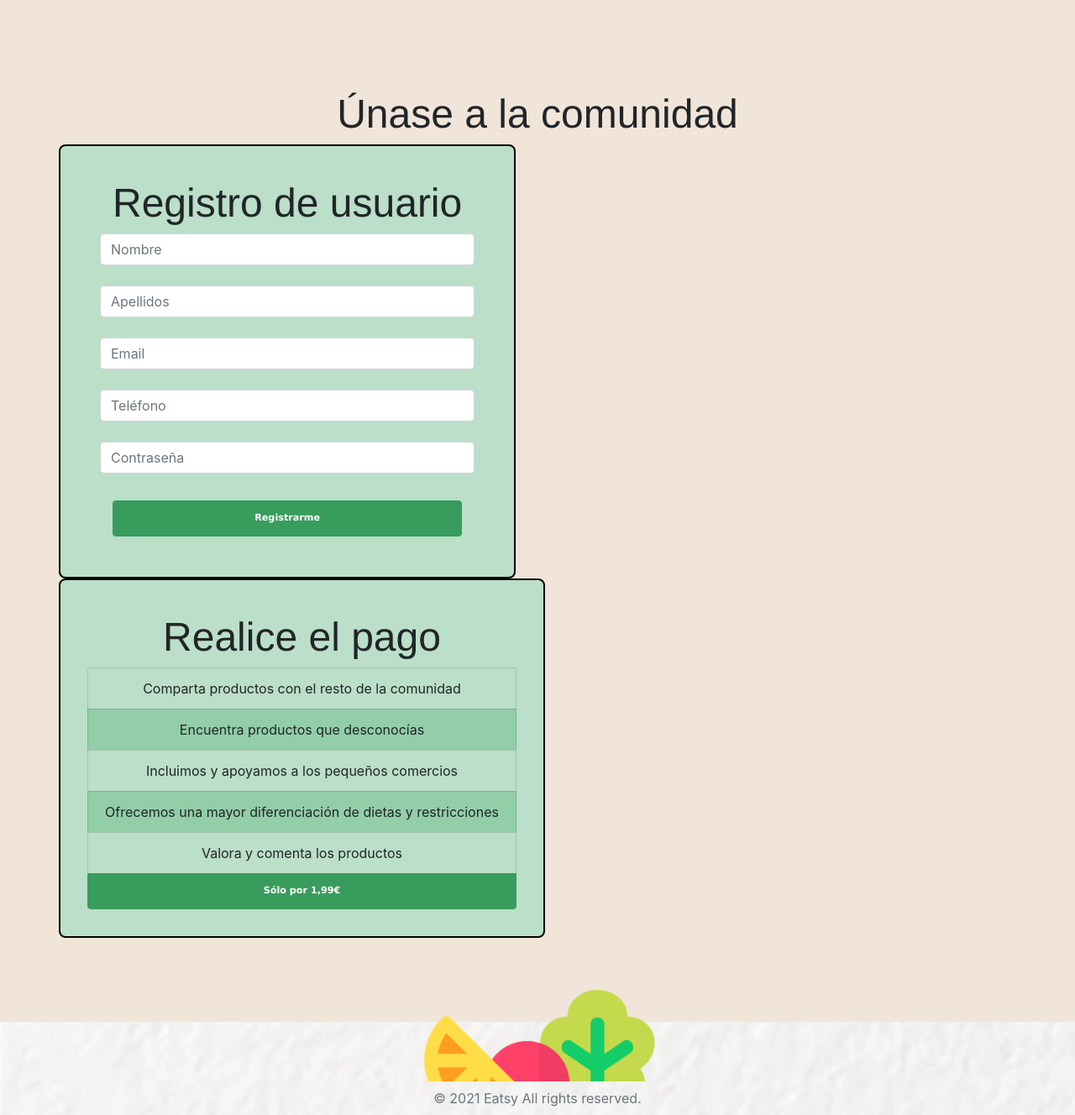
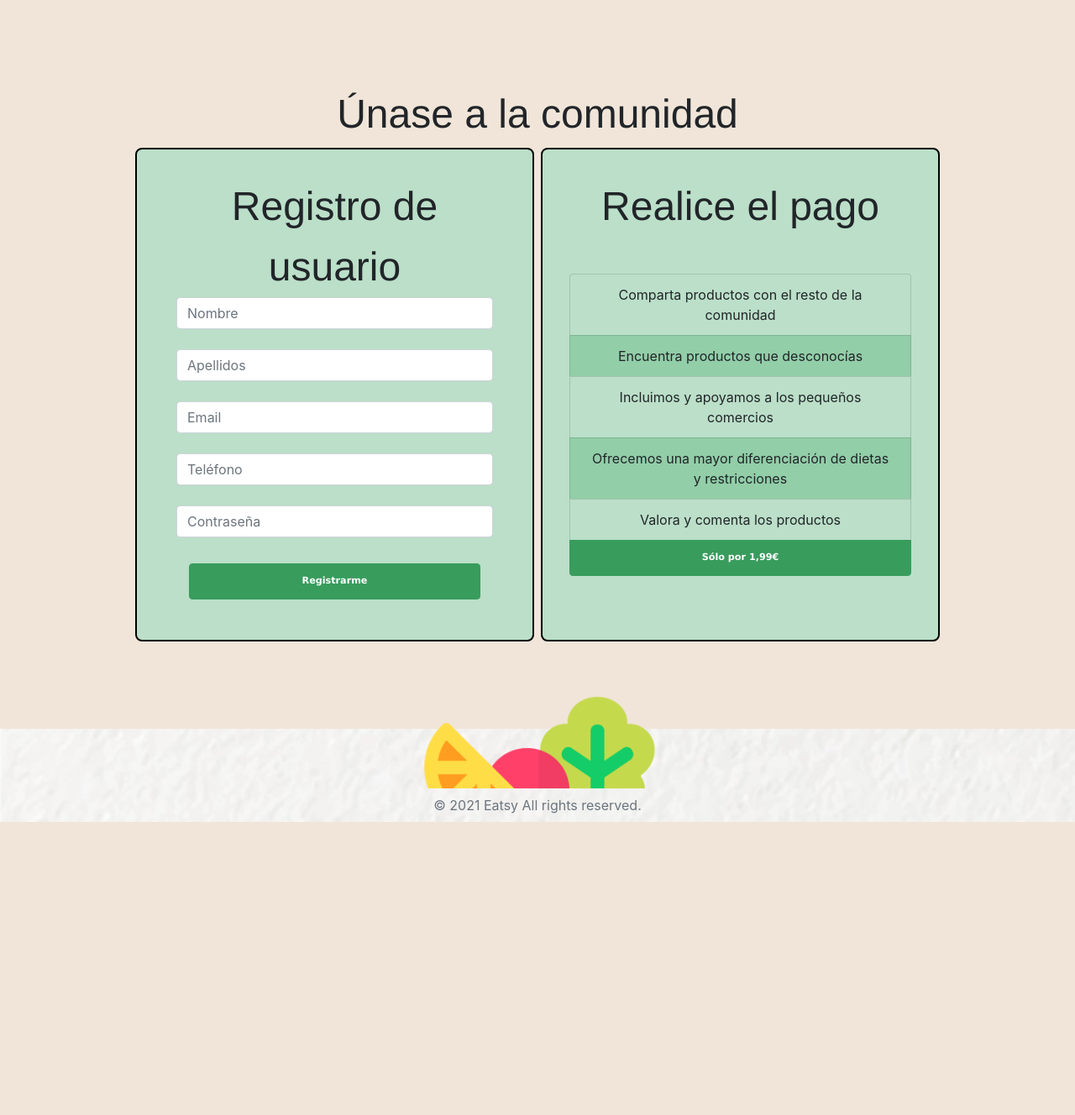
Before and after one commit to fersolesp/Eatsy, a Django app: page /subscribe/ in a window 1280 px wide. Shown: the part 78-1406 px from the top of the page at 84% size. After the commit the page ends 1057 px from the top, so only its background shows below. Run offline with Django 3.2, Linux system fonts and the light colour scheme; some libraries are stand-ins or nearby versions.

Commit message:
fix: se ha arreglado también las cards de la suscripción.

```diff
--- a/product/templates/products/subscribe.html
+++ b/product/templates/products/subscribe.html
@@ -29,10 +29,8 @@
                         Únase a la comunidad
                     </div>
                 </div>
-                <div class="row justify-content-center" style="display:inline-block;margin-right: 5%;">
-                    <div class="product-card-inner" style="text-align: center;">
-                        <div class="container">
-                            <div class="row">
+                <div class="row justify-content-center" >
+                    <div class="product-card-inner col-md-5 m-1" style="text-align: center;">
                                 <div class="col-md-12">
                                     <form class="form-horizontal" method="post">
                                         <fieldset>
@@ -58,11 +56,7 @@
                                     </form>
                                 </div>
                     </div>
-                            </div>
-                        </div>
-                    </div>
-                    <div class="row justify-content-center" style="display:inline-block;">
-                        <div class="product-card-inner" style="text-align: center;">
+                    <div class="product-card-inner col-md-5 m-1" style="text-align: center;">
                         <div class="titleblock col-12">
                             Realice el pago
                         </div>
```
Lines whose indentation alone changed are shown as unchanged.
